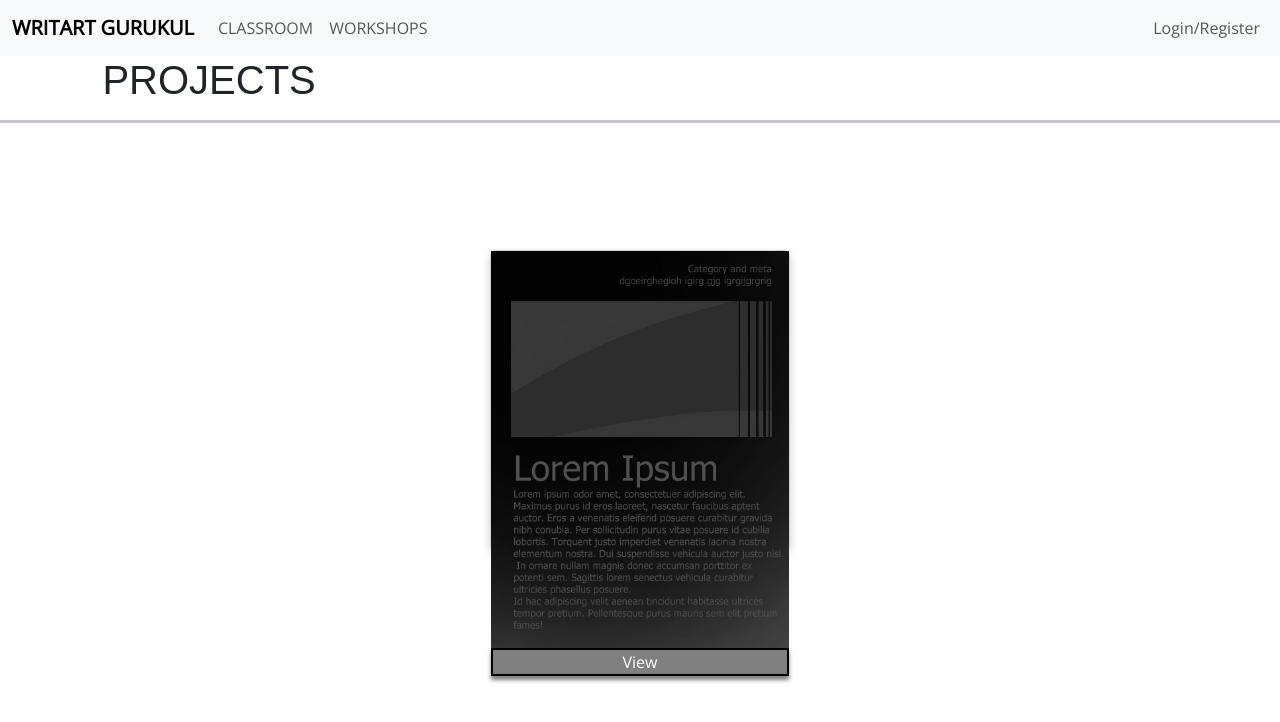
After one commit to webwritart/writart-website, a Flask app: page /client_section/ in a window 1280 px wide. The commit adds this page. Shown: the top 722 px of the page. Run offline with Flask 3, Linux system fonts and the light colour scheme; data that the repository does not hold is empty; some libraries are stand-ins or nearby versions.

Commit message:
add Client-Section - First Commit

```diff
--- a/app.py
+++ b/app.py
@@ -11,6 +11,7 @@ from routes.payment import payment
 from routes.school import school
 from routes.gallery import gallery
 from routes.studio import studio
+from routes.client_section import client_section
 from apscheduler.schedulers.background import BackgroundScheduler
 from operations.artist_tools import delete_watermarked_images
 from models.artist_data import ArtistData
@@ -20,8 +21,8 @@ load_dotenv()
 
 app = Flask(__name__)
 app.secret_key = os.environ.get('APP_SECRET')
-# app.config['SQLALCHEMY_DATABASE_URI'] = "sqlite:///writart.db"
-app.config['SQLALCHEMY_DATABASE_URI'] = os.environ.get('DB_URI')
+app.config['SQLALCHEMY_DATABASE_URI'] = "sqlite:///writart.db"
+# app.config['SQLALCHEMY_DATABASE_URI'] = os.environ.get('DB_URI')
 app.config["MAIL_SERVER"] = 'smtp.gmail.com'
 app.config["MAIL_PORT"] = 465
 app.config["MAIL_USERNAME"] = os.environ.get('MAIL_USERNAME')
@@ -38,6 +39,7 @@ app.register_blueprint(payment, url_prefix='/payment')
 app.register_blueprint(manager, url_prefix='/manager')
 app.register_blueprint(gallery, url_prefix='/gallery')
 app.register_blueprint(studio, url_prefix='/studio')
+app.register_blueprint(client_section, url_prefix='/client_section')
 
 with app.app_context():
     db.create_all()
--- a/routes/account.py
+++ b/routes/account.py
@@ -22,6 +22,7 @@ today_date = date.today()
 @account.route('/', methods=['GET', 'POST'])
 def home():
     admin = db.session.query(Role).filter_by(name='admin').one_or_none()
+    client = db.session.query(Role).filter_by(name='client').one_or_none()
 
     if len(current_user.participated) > 0:
         certificate = True
@@ -135,7 +136,8 @@ def home():
     for role in role_result:
         roles.append(role.name)
     return render_template('my_account.html', certificate_list=certificate_list, certificate=certificate,
-                           name=current_user.name, logged_in=current_user.is_authenticated, admin=admin, roles=roles)
+                           name=current_user.name, logged_in=current_user.is_authenticated, admin=admin, client=client,
+                           roles=roles)
 
 
 @account.route('/update_details', methods=['GET', 'POST'])
@@ -342,6 +344,8 @@ def login():
                 return redirect(session['url'])
             if db.session.query(Role).filter(Role.name == 'admin').scalar() in current_user.role:
                 return redirect(url_for('manager.home'))
+            if db.session.query(Role).filter(Role.name == 'client').scalar() in current_user.role:
+                return redirect(url_for('client_section.client_dashboard'))
             if not current_user.sex or current_user.sex == '':
                 return render_template('update_account.html')
             if request.form.get('prev-page') == 'enroll':
--- /dev/null
+++ b/routes/client_section.py
@@ -0,0 +1,14 @@
+from flask import Blueprint, render_template, request, redirect, url_for, session, flash, send_file
+from extensions import db
+from flask_login import current_user, login_required
+from models.member import Role
+
+client_section = Blueprint('client_section', __name__, static_folder="static",
+                           template_folder='templates/client_section/')
+
+
+@login_required
+@client_section.route('/', methods=['GET', 'POST'])
+def client_dashboard():
+    client = db.session.query(Role).filter_by(name='client').one_or_none()
+    return render_template('client_dashboard.html', logged_in=current_user.is_authenticated, client=client)
--- a/routes/main.py
+++ b/routes/main.py
@@ -14,7 +14,9 @@ main = Blueprint('main', __name__, static_folder='static', template_folder='temp
 def home():
 
     admin = db.session.query(Role).filter_by(name='admin').one_or_none()
-    return render_template('index.html', logged_in=current_user.is_authenticated, admin=admin)
+    client = db.session.query(Role).filter_by(name='client').one_or_none()
+
+    return render_template('index.html', logged_in=current_user.is_authenticated, admin=admin, client=client)
 
 
 @main.route('/privacy_policy')
--- a/routes/templates/base.html
+++ b/routes/templates/base.html
@@ -17,6 +17,8 @@
 <!--    <link href="//maxcdn.bootstrapcdn.com/bootstrap/4.1.1/css/bootstrap.min.css" rel="stylesheet" id="bootstrap-css">-->
     <script src="//maxcdn.bootstrapcdn.com/bootstrap/4.1.1/js/bootstrap.min.js"></script>
     <script src="//cdnjs.cloudflare.com/ajax/libs/jquery/3.2.1/jquery.min.js"></script>
+    {% block style %}
+    {% endblock %}
   </head>
 
   <body>
@@ -49,6 +51,11 @@
             <a class="nav-link" href="{{url_for('manager.home')}}">Manager</a>
           </li>
           {% endif %}
+          {% if client in current_user.role %}
+          <li class="nav-item">
+            <a class="nav-link" href="{{url_for('client_section.client_dashboard')}}">DASHBOARD</a>
+          </li>
+          {% endif %}
           <li class="nav-item">
             <a class="nav-link" href="{{url_for('account.home')}}">Hello {{ current_user.name.split()[0] }}</a>
           </li>
--- /dev/null
+++ b/routes/templates/client_section/client_dashboard.html
@@ -0,0 +1,52 @@
+{% extends 'base.html' %}
+
+{% block style %}
+<style>
+  h1 {
+    font-family: Arial, Helvetica, sans-serif;
+    font-weight: 400;
+    font-size: 5vh;
+}
+.title {
+    padding: 0% 8%;
+}
+.box {
+    display: flex;
+    justify-items: center;
+}
+.card {
+    box-shadow: 0 4px 8px 0 rgba(0,0,0,0.2);
+    transition: 0.3s;
+    width: 100%;
+}
+.card:hover {
+    box-shadow: 0 4px 8px 0 rgba(0,0,0,0.2);
+}
+.container {
+  padding: 2px 16px;
+}
+btn {
+    text-align: center;
+    color: white;
+    border: 2px solid black;
+    background: gray;
+    box-shadow: 0 4px 4px 0 rgba(0,0,0,0.5);
+}
+</style>
+
+
+
+{% endblock %}
+{% block content %}
+
+<div class="title">
+    <h1>PROJECTS</h1>
+</div>
+<hr>
+<div class="box">
+    <div class="card">
+        <img src="../static/images/client/projects/Flying Colors/thumbnail.jpg" alt="project_poster" style="width:100%">
+        <btn>View</btn>
+    </div>
+</div>
+{% endblock %}
--- a/routes/templates/manager/role_management.html
+++ b/routes/templates/manager/role_management.html
@@ -21,7 +21,7 @@
         <option value="blogger">blogger</option>
         <option value="artist">artist</option>
         <option value="customer">customer</option>
-        <option value="animation_client">animation_client</option>
+        <option value="client">client</option>
         <option value="instructor">instructor</option>
       <input type="submit" class="btn btn-primary btn-block btn-large" value="Assign by email">
       </select>
--- a/routes/templates/studio/studio.html
+++ b/routes/templates/studio/studio.html
@@ -1,7 +1,7 @@
 {% extends "base.html" %}
 {% block content %}
     {% for member in members %}
-    <form action="{{url_for('studios.home')}}" method="post">
+    <form action="{{url_for('studio.home')}}" method="post">
         <button type="submit" name="portfolio-link" value="{{member.id}}">View Portfolio of {{member.name.split()[0]}}</button><br>
     </form>
     {% endfor %}
```
Also changed, not shown: models/member.py (+22 -0 lines), routes/manager.py (+17 -15 lines), routes/animation_admin.py (added), routes/studio.py (line endings or trailing spaces), routes/templates/studio/dashboard.html (deleted), static/images/client/projects/Flying Colors/thumbnail.jpg (added).
